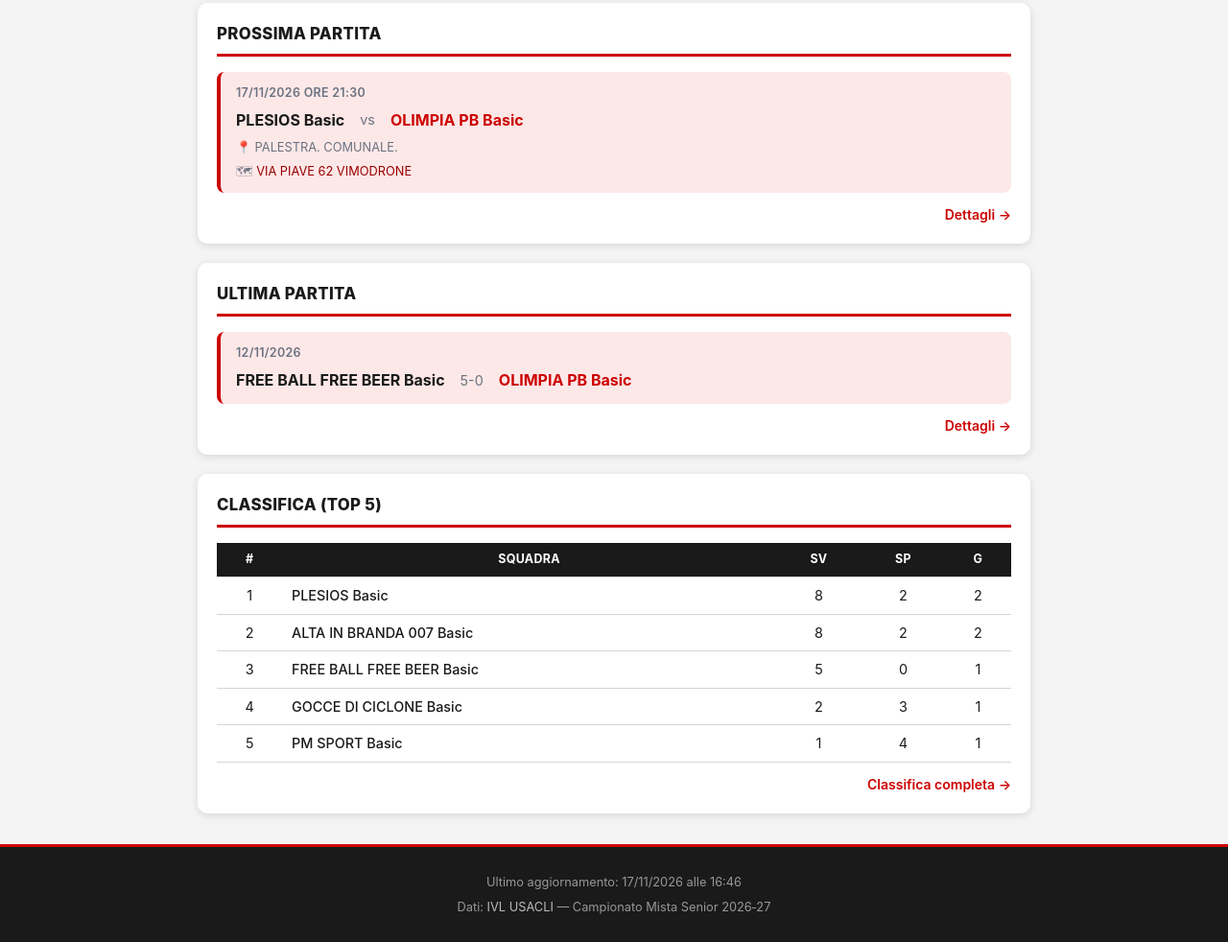
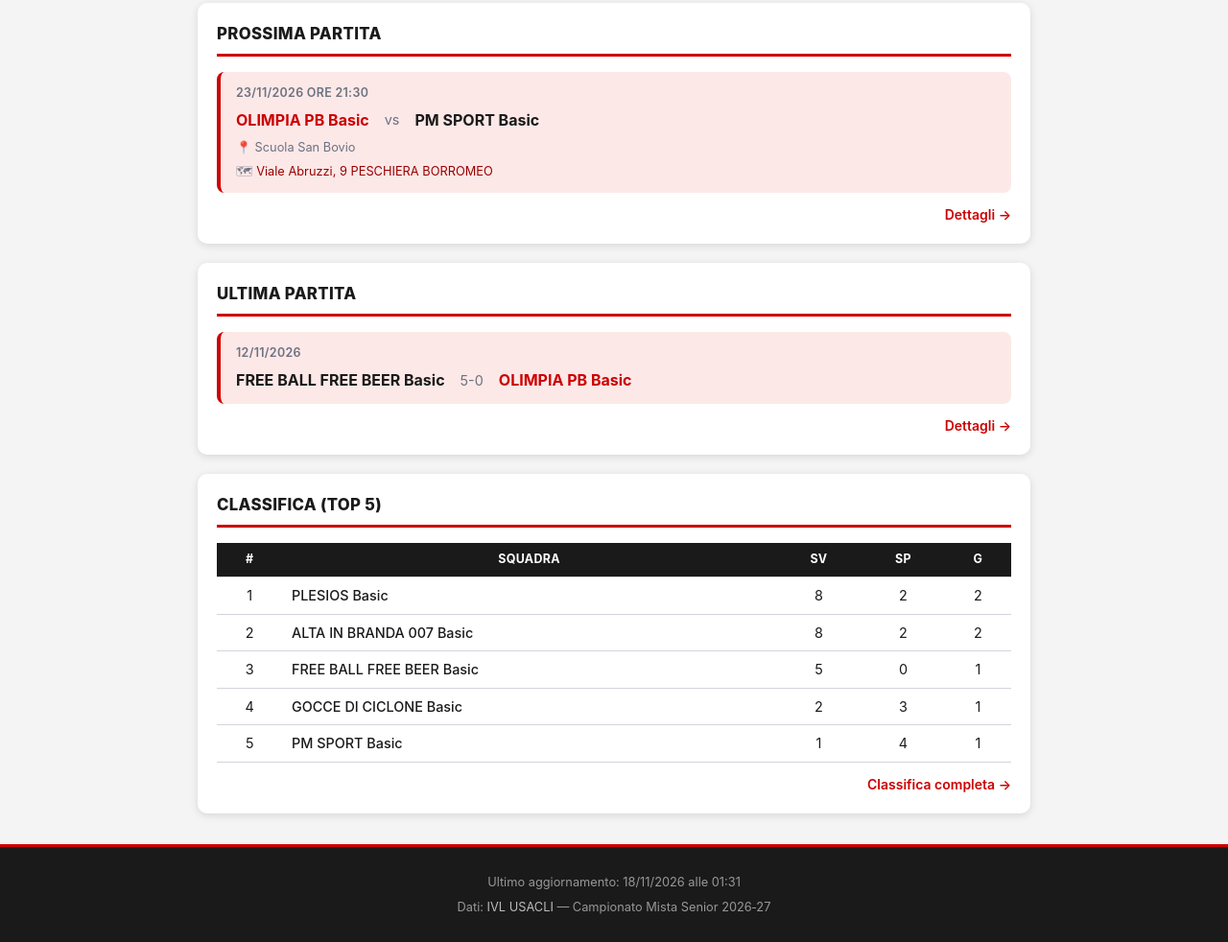
Before and after one commit to fcarbonare/olimpia-pb-volleycup, a plain HTML site: page docs/index.html in a window 1280 px wide. Shown: the part 135-1117 px from the top of the page at 96% size. Drawn offline with Linux system fonts and the light colour scheme.

Commit message:
data: aggiornamento automatico 2026-11-18

```diff
--- a/data/classifica.json
+++ b/data/classifica.json
@@ -100,5 +100,5 @@
     }
   ],
   "fonte": "calcolata_localmente",
-  "ultimo_aggiornamento": "2026-11-17T16:46:28.527963+00:00"
+  "ultimo_aggiornamento": "2026-11-18T01:31:21.148856+00:00"
 }
--- a/data/partite.json
+++ b/data/partite.json
@@ -884,5 +884,5 @@
       "data_originale": "2026-11-19"
     }
   ],
-  "ultimo_aggiornamento": "2026-11-17T16:46:27.249776+00:00"
+  "ultimo_aggiornamento": "2026-11-18T01:31:20.039258+00:00"
 }
--- a/docs/index.html
+++ b/docs/index.html
@@ -22,16 +22,16 @@
 <section class="card">
   <h2>Prossima partita</h2>
   <div class="match-card olimpia-match">
-    <div class="match-date">17/11/2026 ore 21:30</div>
+    <div class="match-date">23/11/2026 ore 21:30</div>
     <div class="match-teams">
-      <span class="team">PLESIOS Basic</span>
+      <span class="team olimpia">OLIMPIA PB Basic</span>
       <span class="vs">vs</span>
-      <span class="team olimpia">OLIMPIA PB Basic</span>
+      <span class="team">PM SPORT Basic</span>
     </div>
-    <div class="match-venue">📍 PALESTRA. COMUNALE.</div>
-    <div class="match-venue">🗺 <a href="https://www.google.com/maps/search/?api=1&query=VIA%20PIAVE%2062%20VIMODRONE" target="_blank" rel="noopener">VIA PIAVE 62 VIMODRONE</a></div>
+    <div class="match-venue">📍 Scuola San Bovio</div>
+    <div class="match-venue">🗺 <a href="https://www.google.com/maps/search/?api=1&query=Viale%20Abruzzi%2C%209%20PESCHIERA%20BORROMEO" target="_blank" rel="noopener">Viale Abruzzi, 9 PESCHIERA BORROMEO</a></div>
   </div>
-  <p class="link-more"><a href="partite/2026-11-17_plesios_basic_olimpia_pb_basic.html">Dettagli →</a></p>
+  <p class="link-more"><a href="partite/2026-11-23_olimpia_pb_basic_pm_sport_basic.html">Dettagli →</a></p>
 </section>
 <section class="card">
   <h2>Ultima partita</h2>
@@ -86,7 +86,7 @@
   </main>
   <footer>
 
-    <p>Ultimo aggiornamento: 17/11/2026 alle 16:46</p>
+    <p>Ultimo aggiornamento: 18/11/2026 alle 01:31</p>
     <p>Dati: <a href="https://ivl.usacli.it/CalendarioView?girone_id=1078&territorio_id=3&campionato_id=389" target="_blank" rel="noopener">IVL USACLI</a> — Campionato Mista Senior 2026‑27</p>
   </footer>
 </body>
```
Also changed, not shown: docs/calendario.html (+2 -2 lines), docs/classifica.html (+1 -1 lines), docs/partite/2026-10-29_alta_in_branda_007_basic_olimpia_pb_basic.html (+1 -1 lines), docs/partite/2026-11-12_free_ball_free_beer_basic_olimpia_pb_basic.html (+1 -1 lines), docs/partite/2026-11-17_plesios_basic_olimpia_pb_basic.html (+1 -1 lines), docs/partite/2026-11-23_olimpia_pb_basic_pm_sport_basic.html (+1 -1 lines), docs/partite/2026-12-10_olimpia_pb_basic_gocce_di_ciclone_basic.html (+1 -1 lines), docs/partite/2026-12-17_olimpia_pb_basic_alta_in_branda_007_basic.html (+1 -1 lines), docs/partite/2027-01-10_asdo_maar_basic_olimpia_pb_basic.html (+1 -1 lines), docs/partite/2027-01-21_olimpia_pb_basic_free_ball_free_beer_basic.html (+1 -1 lines), docs/partite/2027-01-28_olimpia_pb_basic_plesios_basic.html (+1 -1 lines), docs/partite/2027-02-03_pm_sport_basic_olimpia_pb_basic.html (+1 -1 lines), docs/partite/2027-02-11_olimpia_pb_basic_asdo_maar_basic.html (+1 -1 lines), docs/partite/2027-02-17_gocce_di_ciclone_basic_olimpia_pb_basic.html (+1 -1 lines).
